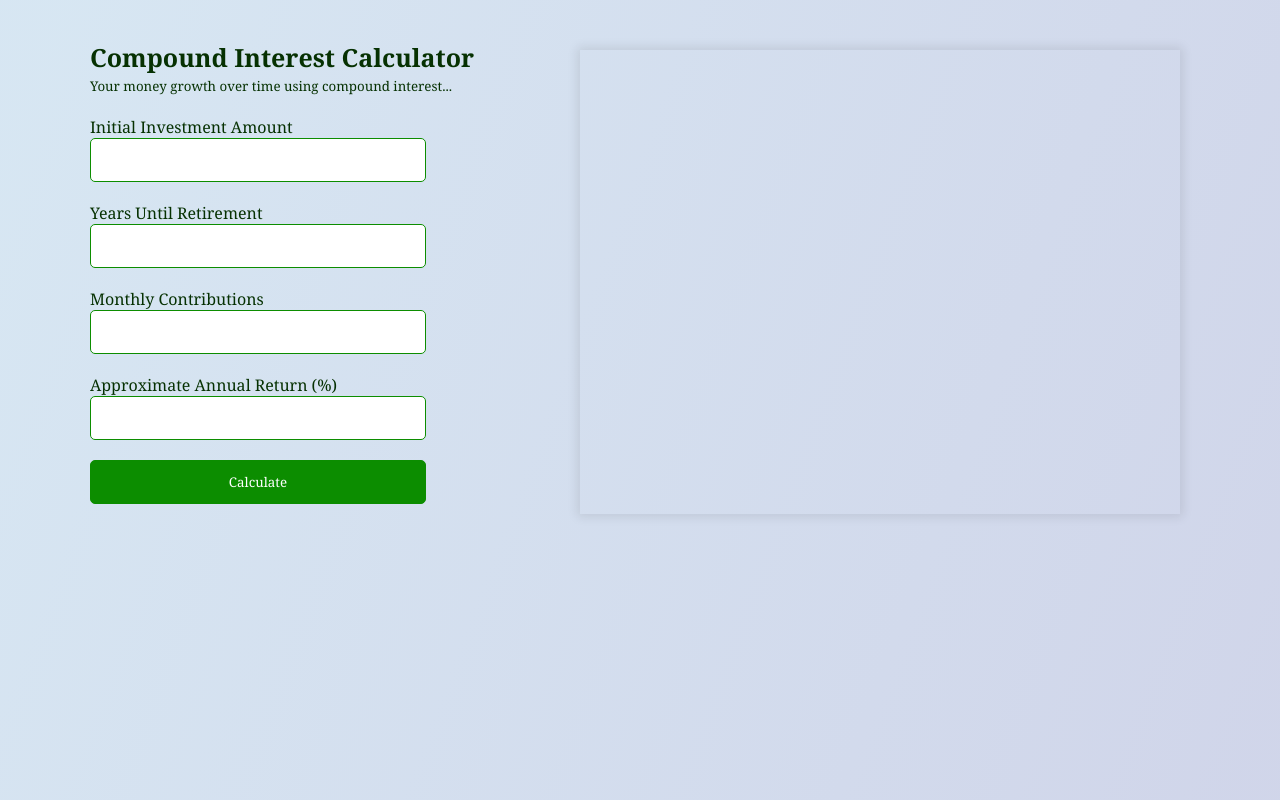
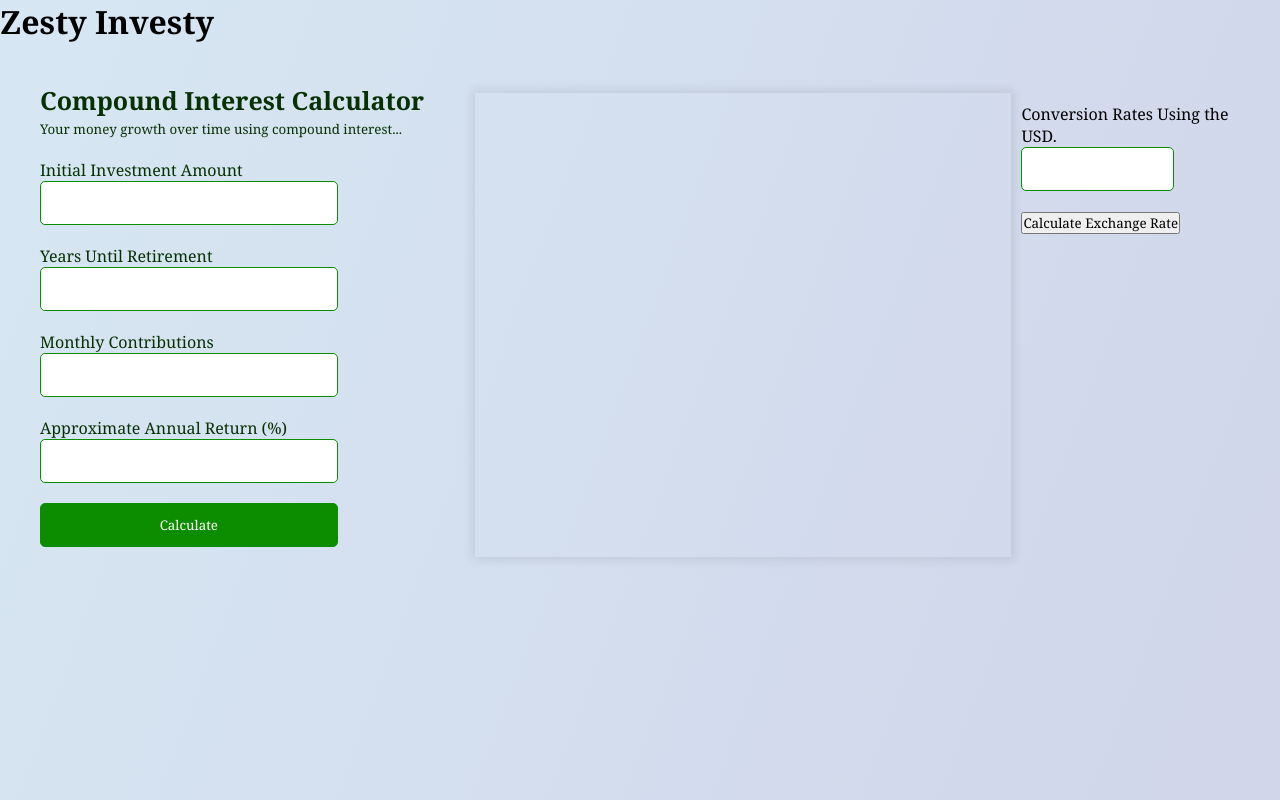
Before and after one commit to grocha78/Zesty-Investy-Calculonesty, a plain HTML site: page index.html in a window 1280 px wide. Drawn offline with nearby package versions, Linux system fonts and the light colour scheme.

Commit message:
Update index.html

```diff
--- a/index.html
+++ b/index.html
@@ -9,6 +9,9 @@
     <script src="https://cdn.jsdelivr.net/npm/chart.js@3.7.0/dist/chart.min.js"></script>
   </head>
   <body>
+    <header>
+        <h1>Zesty Investy</h1>
+    </header>
     <section class="container">
         <div class="calculator">
           <div class="heading">
@@ -32,6 +35,15 @@
               <label for="rates">Approximate Annual Return (%)</label>
               <input type="number" id="rates" />
             </div>
+            <!-- <div class="input-group">
+              <label for="rates">Compound Interval</label>
+              <select id="compound">
+                <option value="1">Annualy</option>
+                <option value="2">Semiannualy</option>
+                <option value="4">Quartely</option>
+                <option value="12">Monthly</option>
+              </select>
+            </div> -->
             <div class="input-group input-group-button">
               <button>Calculate</button>
             </div>
@@ -41,6 +53,21 @@
           <h3 id="message"></h3>
           <canvas id="data-set"></canvas>
         </div>
+        <div class="hide" id="conversion-container">
+          <form class="conversion-form">
+            <div class="input-group">
+              <label for="conversions">Conversion Rates Using the USD.</label>
+              <input
+                type="char"
+                maxlength="3"
+                min="3"
+                id="currency-conversions"
+              />
+              <div class="converted-amount"></div>
+            </div>
+            <button class="conversion-btn">Calculate Exchange Rate</button>
+          </form>
+        </div>
       </section>
       <script src="./assets/js/script.js"></script>
     </body>
```
Lines whose indentation alone changed are shown as unchanged.
